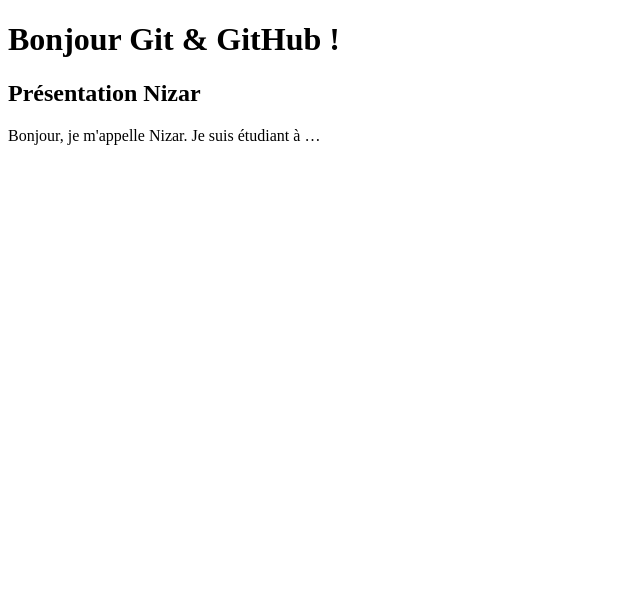
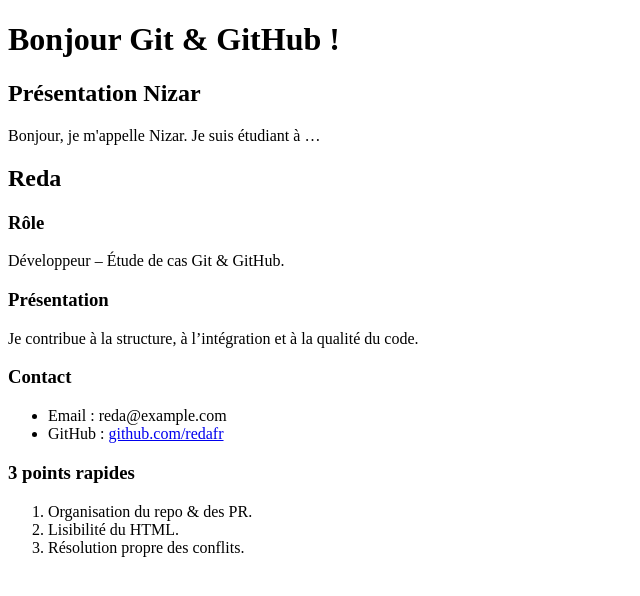
Before and after one commit to nizar044/ECSI, a plain HTML site: page index.html in a window 1280 px wide. Shown: the whole page, without its empty margins (0-640 px from the left). Drawn offline with Linux system fonts and the light colour scheme.

Commit message:
feat(html): add Reda section to index.html

```diff
--- a/index.html
+++ b/index.html
@@ -11,5 +11,33 @@
       <h2>Présentation Nizar</h2>
       <p>Bonjour, je m'appelle Nizar. Je suis étudiant à …</p>
     </section>
+
+    <!-- ===================== -->
+<!-- Section Reda (HTML ONLY) -->
+<section id="reda">
+  <h2>Reda</h2>
+
+  <h3>Rôle</h3>
+  <p>Développeur – Étude de cas Git & GitHub.</p>
+
+  <h3>Présentation</h3>
+  <p>Je contribue à la structure, à l’intégration et à la qualité du code.</p>
+
+  <h3>Contact</h3>
+  <ul>
+    <li>Email : reda@example.com</li>
+    <li>GitHub : <a href="https://github.com/redafr">github.com/redafr</a></li>
+  </ul>
+
+  <h3>3 points rapides</h3>
+  <ol>
+    <li>Organisation du repo & des PR.</li>
+    <li>Lisibilité du HTML.</li>
+    <li>Résolution propre des conflits.</li>
+  </ol>
+</section>
+<!-- /Section Reda -->
+<!-- ===================== -->
+
   </body>
 </html>
```
